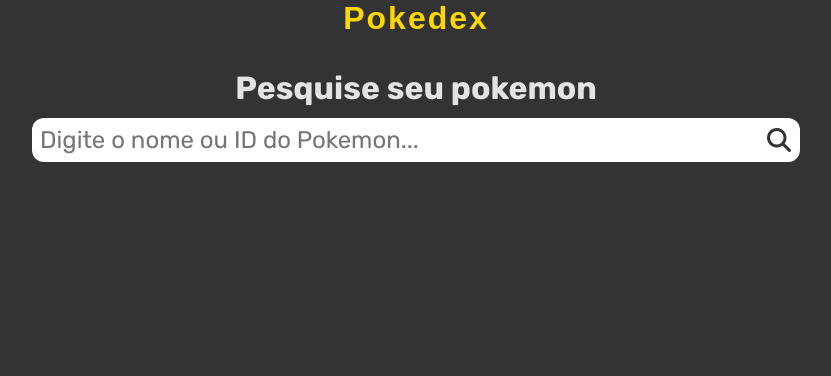
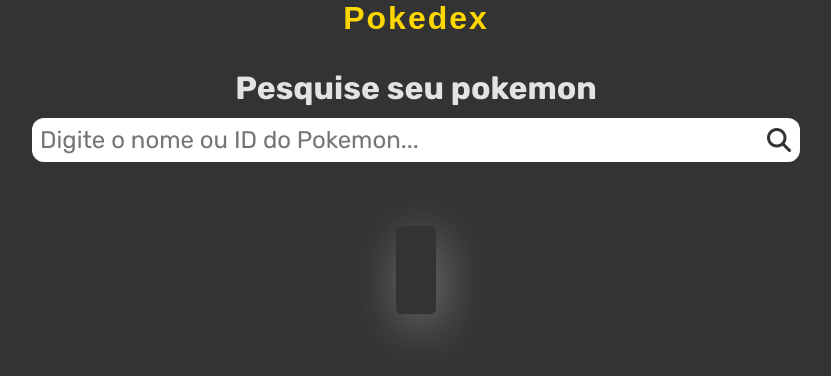
Before and after one commit to igorpmribeiro/projeto-pokedex, a plain HTML site: page index.html in a window 1280 px wide. Both pictures are taken after a click on the button 1003 px from the left and 140 px from the top of the page. Shown: the whole page, without its empty margins (224-1055 px from the left). Drawn offline with Linux system fonts and the light colour scheme; no server answers; a web font is replaced by a local one.

Commit message:
melhorias css

```diff
--- a/app.js
+++ b/app.js
@@ -14,7 +14,8 @@ const fetchApi = (pkmn) => {
   .then((data) => {
     return data;
   });
-
+  pokeSearch.value = '';
+  container.style.display = 'flex';
   return pokeInfos;
 }
 
--- a/index.html
+++ b/index.html
@@ -27,7 +27,7 @@
     <div class="container">
       <div class="result-container" id="result">
         <div class="additional-infos">
-          <h3 id="name"></h3><img src="" id="sprite">
+          <img src="" id="sprite"><h3 id="name"></h3>
           <span id="type"></span>
           <span id="weight"></span>
           <span id="ability"></span>
--- a/style.css
+++ b/style.css
@@ -50,7 +50,7 @@
   background: #f35886;
 }
 .bug {
-  background: #a8b820;
+  background: #a9b820;
 }
 .ghost {
   background: #705898;
@@ -136,14 +136,16 @@ main .containet #result .img-box {
 }
 
 main .container #result {
-  display: flex;
+  display: none;
   gap: 12px;
   align-items: center;
-  justify-content: space-around;
-  padding: 8px 12px;
-  border-radius: 15px;
-  width: calc(100% - 55px);
-  max-height: 330px;
+  justify-content: space-evenly;
+  padding: 20px 20px;
+  width: max-content;
+  height: max-content;
+  box-shadow: rgba(255, 255, 255, 0.35) 5px 12px 50px;
+  border-radius: 5px;
+  transition: all .3s;
 }
 
 main .container #result .additional-infos {
```
